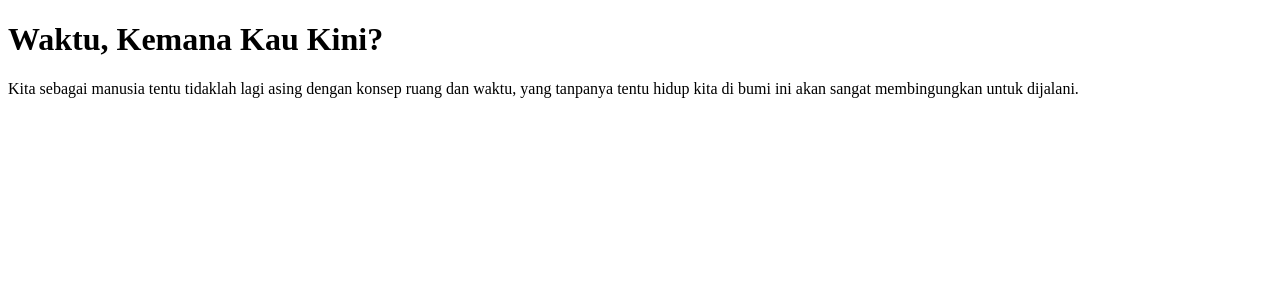
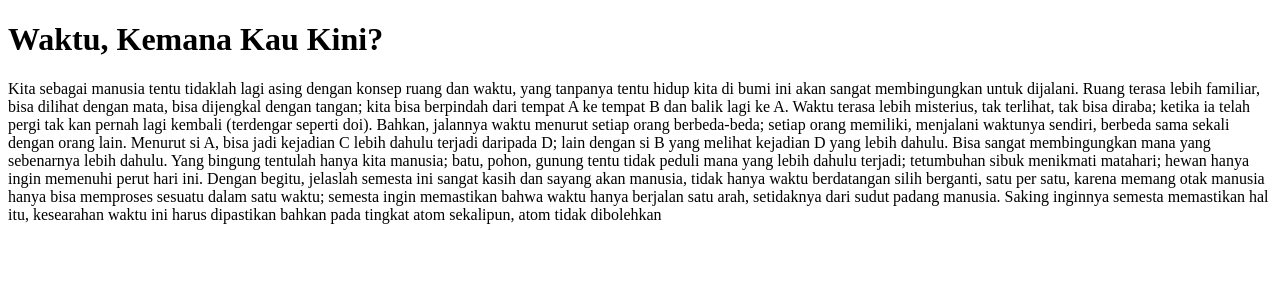
Before and after one commit to dangausuluah/dangausuluah.github.io, a Jekyll site: the page built from _posts/2026-01-01-WKKK.md, in a window 1280 px wide. Shown: the top 300 px of the page. Built offline with Jekyll 4.4.1, drawn with Linux system fonts in a browser that asks for light colours; nearby versions of some CDN libraries; our own code applies the rules of GitHub Pages for plain Markdown files; a script that is not in the unit is left out; comment, search, counter and statistics services are not loaded.

Commit message:
Update 2026-01-01-WKKK.md

```diff
--- a/_posts/2026-01-01-WKKK.md
+++ b/_posts/2026-01-01-WKKK.md
@@ -2,4 +2,4 @@
 title: Waktu, Kemana Kau Kini?
 ---
 
-Kita sebagai manusia tentu tidaklah lagi asing dengan konsep ruang dan waktu, yang tanpanya tentu hidup kita di bumi ini akan sangat membingungkan untuk dijalani.
+Kita sebagai manusia tentu tidaklah lagi asing dengan konsep ruang dan waktu, yang tanpanya tentu hidup kita di bumi ini akan sangat membingungkan untuk dijalani. Ruang terasa lebih familiar, bisa dilihat dengan mata, bisa dijengkal dengan tangan; kita bisa berpindah dari tempat A ke tempat B dan balik lagi ke A. Waktu terasa lebih misterius, tak terlihat, tak bisa diraba; ketika ia telah pergi tak kan pernah lagi kembali (terdengar seperti doi). Bahkan, jalannya waktu menurut setiap orang berbeda-beda; setiap orang memiliki, menjalani waktunya sendiri, berbeda sama sekali dengan orang lain. Menurut si A, bisa jadi kejadian C lebih dahulu terjadi daripada D; lain dengan si B yang melihat kejadian D yang lebih dahulu. Bisa sangat membingungkan mana yang sebenarnya lebih dahulu. Yang bingung tentulah hanya kita manusia; batu, pohon, gunung tentu tidak peduli mana yang lebih dahulu terjadi; tetumbuhan sibuk menikmati matahari; hewan hanya ingin memenuhi perut hari ini. Dengan begitu, jelaslah semesta ini sangat kasih dan sayang akan manusia, tidak hanya waktu berdatangan silih berganti, satu per satu, karena memang otak manusia hanya bisa memproses sesuatu dalam satu waktu; semesta ingin memastikan bahwa waktu hanya berjalan satu arah, setidaknya dari sudut padang manusia. Saking inginnya semesta memastikan hal itu, kesearahan waktu ini harus dipastikan bahkan pada tingkat atom sekalipun, atom tidak dibolehkan
```
